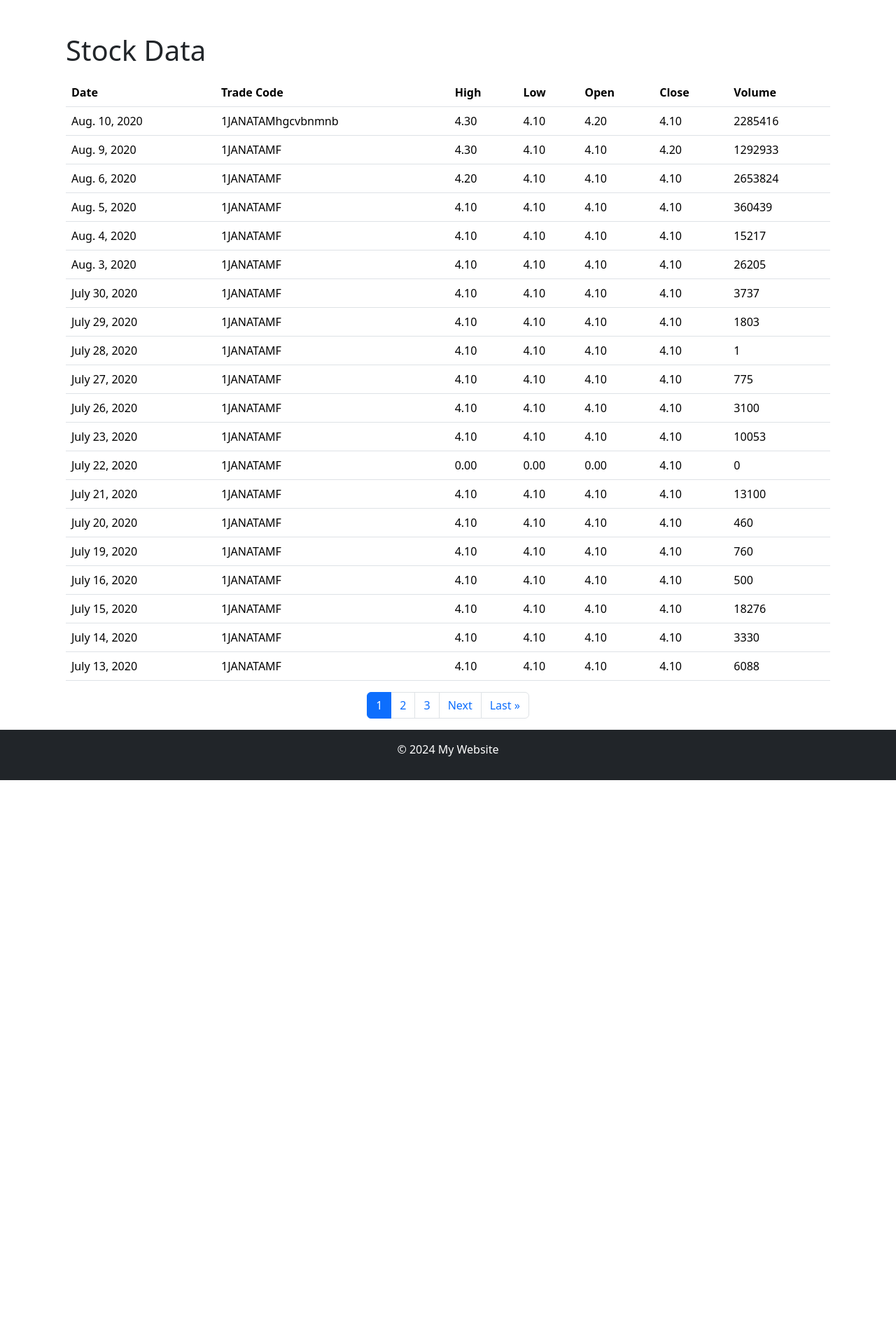
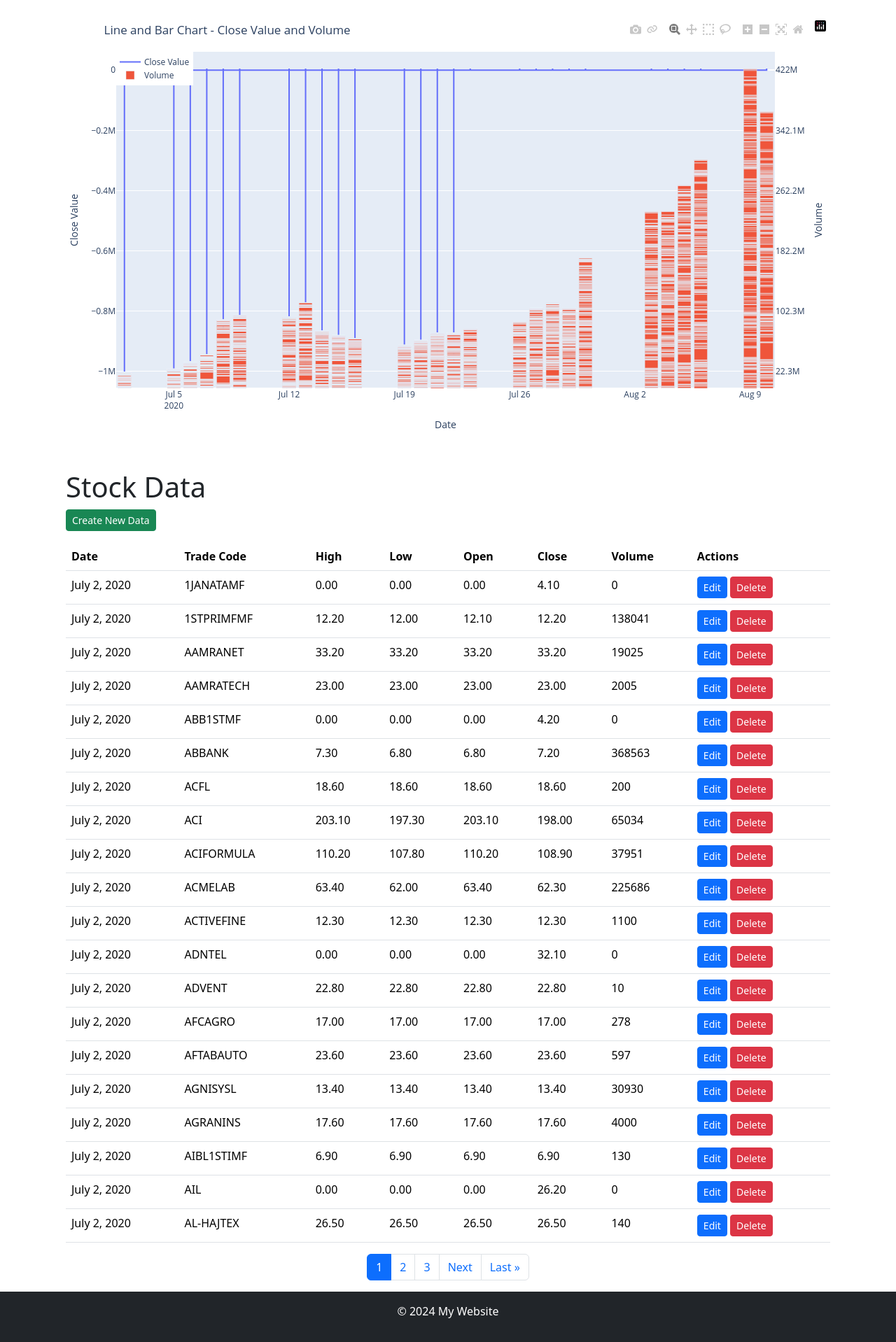
Before and after one commit to sabbir270/task, a Django app: page /stock-data/ in a window 1280 px wide. Shown: the part 144-2062 px from the top of the page at 70% size. Before the commit the page ends 1259 px from the top, so only its background shows below. Run offline with Django 5.2, Linux system fonts and the light colour scheme; data comes from the database, SQL or seed files in the repository; both versions use the stored data as it was after the commit.

Commit message:
sql models, crud and chart implemented

```diff
--- a/task/models.py
+++ b/task/models.py
@@ -2,7 +2,7 @@
 
 class StockData(models.Model):
     date = models.DateField()
-    trade_code = models.CharField(max_length=10)
+    trade_code = models.CharField(max_length=100)
     high = models.DecimalField(max_digits=10, decimal_places=2)
     low = models.DecimalField(max_digits=10, decimal_places=2)
     open = models.DecimalField(max_digits=10, decimal_places=2)
--- a/task/templates/task/home.html
+++ b/task/templates/task/home.html
@@ -1,9 +1,17 @@
 {% extends "base.html" %}
-
 {% block title %}Stock Data - My Website{% endblock %}
 {% block content %}
 <div class="container">
+    <div class="mt-3">
+        <div id="line_chart">  {{ chart|safe }}</div>
+    </div>
     <h1 class="mt-5">Stock Data</h1>
+    <tr>
+        <td colspan="7"></td> <!-- colspan to span across all columns except the last one -->
+        <td>
+            <a href="{% url 'task:create_stock_data' %}" class="btn btn-success btn-sm">Create New Data</a>
+        </td>
+    </tr>
     <table class="table mt-3">
         <thead>
             <tr>
@@ -14,6 +22,7 @@
                 <th>Open</th>
                 <th>Close</th>
                 <th>Volume</th>
+                <th>Actions</th>  <!-- New column for actions -->
             </tr>
         </thead>
         <tbody>
@@ -26,11 +35,17 @@
                 <td>{{ data.open }}</td>
                 <td>{{ data.close }}</td>
                 <td>{{ data.volume }}</td>
+                <td>
+                    <a href="{% url 'task:edit_stock_data' data.pk %}" class="btn btn-primary btn-sm">Edit</a>
+                    <form action="{% url 'task:delete_stock_data' data.pk %}" method="post" style="display: inline;">
+                        {% csrf_token %}
+                        <button type="submit" class="btn btn-danger btn-sm">Delete</button>
+                    </form>
+                </td>
             </tr>
             {% endfor %}
         </tbody>
     </table>
-
     {% if page.has_other_pages %}
     <nav aria-label="Page navigation">
         <ul class="pagination justify-content-center mt-3">
@@ -46,7 +61,6 @@
                 </a>
             </li>
             {% endif %}
-
             {% for num in page.paginator.page_range %}
                 {% if num == page.number %}
                     <li class="page-item active"><span class="page-link">{{ num }}</span></li>
@@ -56,7 +70,6 @@
                     </li>
                 {% endif %}
             {% endfor %}
-
             {% if page.has_next %}
             <li class="page-item">
                 <a class="page-link" href="?page={{ page.next_page_number }}" aria-label="Next">
@@ -73,4 +86,6 @@
     </nav>
     {% endif %}
 </div>
+
+
 {% endblock %}
--- a/task/urls.py
+++ b/task/urls.py
@@ -1,6 +1,15 @@
 from django.urls import path
-from task.views import stock_data_view
+from task.views import (
+    stock_data_view,
+    edit_stock_data_view,
+    delete_stock_data_view,
+    create_stock_data_view
+)
+app_name = 'task'
 
 urlpatterns = [
     path('stock-data/', stock_data_view, name='stock_data'),
+    path('stock-data/<int:pk>/edit/', edit_stock_data_view, name='edit_stock_data'),
+    path('stock-data/<int:pk>/delete/', delete_stock_data_view, name='delete_stock_data'),
+    path('stock-data/create/', create_stock_data_view, name='create_stock_data'),
 ]
--- a/task/views.py
+++ b/task/views.py
@@ -1,11 +1,71 @@
-from django.shortcuts import render
 from django.core.paginator import Paginator
 from task.models import StockData
+from django.shortcuts import render, redirect, get_object_or_404
+from task.forms import StockDataForm
+import plotly.graph_objects as go
+
+
 
 def stock_data_view(request):
-    all_stock_data = StockData.objects.all()
+    all_stock_data = StockData.objects.order_by('date').all()
     items_per_page = 20
     paginator = Paginator(all_stock_data, items_per_page)
     page_number = request.GET.get('page', 1)
     page = paginator.get_page(page_number)
-    return render(request, 'task/home.html', {'page': page})
+
+    dates = [data.date for data in all_stock_data]
+    close_values = [data.close for data in all_stock_data]
+    volumes = [data.volume for data in all_stock_data]
+
+    fig = go.Figure()
+
+    fig.add_trace(go.Scatter(x=dates, y=close_values, mode='lines', name='Close Value'))
+    fig.add_trace(go.Bar(x=dates, y=volumes, name='Volume', yaxis='y2'))
+
+    fig.update_layout(
+        title='Line and Bar Chart - Close Value and Volume',
+        xaxis=dict(title='Date'),
+        yaxis=dict(title='Close Value'),
+        yaxis2=dict(title='Volume', overlaying='y', side='right'),
+        legend=dict(x=0, y=1, traceorder='normal', font=dict(size=12)),
+        margin=dict(l=50, r=50, t=50, b=50),
+        height=600
+    )
+
+    chart = fig.to_html()
+    context = {
+        'page': page,
+        'chart': chart
+    }
+    return render(request, 'task/home.html', context)
+
+
+def edit_stock_data_view(request, pk):
+    stock_data = get_object_or_404(StockData, pk=pk)
+    if request.method == 'POST':
+        form = StockDataForm(request.POST, instance=stock_data)
+        if form.is_valid():
+            form.save()
+            return redirect('task:stock_data')
+    else:
+        form = StockDataForm(instance=stock_data)
+    return render(request, 'task/edit_stock_data.html', {'form': form})
+
+
+def delete_stock_data_view(request, pk):
+    stock_data = get_object_or_404(StockData, pk=pk)
+    if request.method == 'POST':
+        stock_data.delete()
+        return redirect('task:stock_data')
+    return render(request, 'task/delete_stock_data.html', {'stock_data': stock_data})
+
+
+def create_stock_data_view(request):
+    if request.method == 'POST':
+        form = StockDataForm(request.POST)
+        if form.is_valid():
+            form.save()
+            return redirect('task:stock_data')
+    else:
+        form = StockDataForm()
+    return render(request, 'task/create_stock_data.html', {'form': form})
--- a/templates/base.html
+++ b/templates/base.html
@@ -18,13 +18,13 @@
                     <div class="collapse navbar-collapse" id="navbarNav">
                         <ul class="navbar-nav">
                             <li class="nav-item">
-                                <a class="nav-link" href="/">Home</a>
+                                <a class="nav-link" href="#">Home</a>
                             </li>
                             <li class="nav-item">
-                                <a class="nav-link" href="/about/">About</a>
+                                <a class="nav-link" href="#">About</a>
                             </li>
                             <li class="nav-item">
-                                <a class="nav-link" href="/contact/">Contact</a>
+                                <a class="nav-link" href="#">Contact</a>
                             </li>
                         </ul>
                     </div>
@@ -46,6 +46,6 @@
         </div>
     </footer>
 
-    <script src="https://cdn.jsdelivr.net/npm/bootstrap@5.3.0-alpha1/dist/js/bootstrap.bundle.min.js" integrity="sha384-D5A3F2jilO+xipRPRJ5txzJm8U5M5thLQgAtYr3y+A+e/batDXBUXS6Tad3f4Bn1" crossorigin="anonymous"></script>
+    <script src="https://code.jquery.com/jquery-3.7.1.slim.min.js" integrity="sha256-kmHvs0B+OpCW5GVHUNjv9rOmY0IvSIRcf7zGUDTDQM8=" crossorigin="anonymous"></script>
 </body>
 </html>
```
Also changed, not shown: task/forms.py (added, +7 -0 lines), task/templates/task/create_stock_data.html (added, +41 -0 lines), task/templates/task/edit_stock_data.html (added, +15 -0 lines), db.sqlite3, task/migrations/0002_alter_stockdata_trade_code.py (added).
